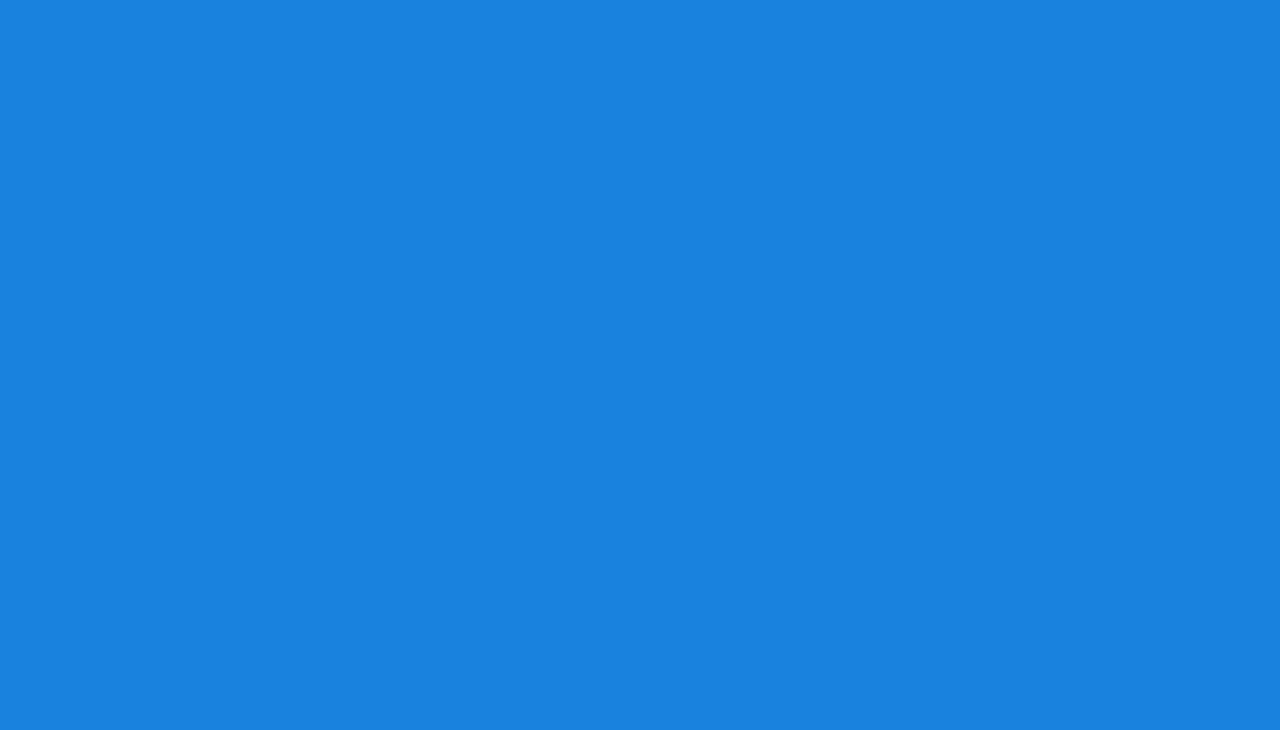
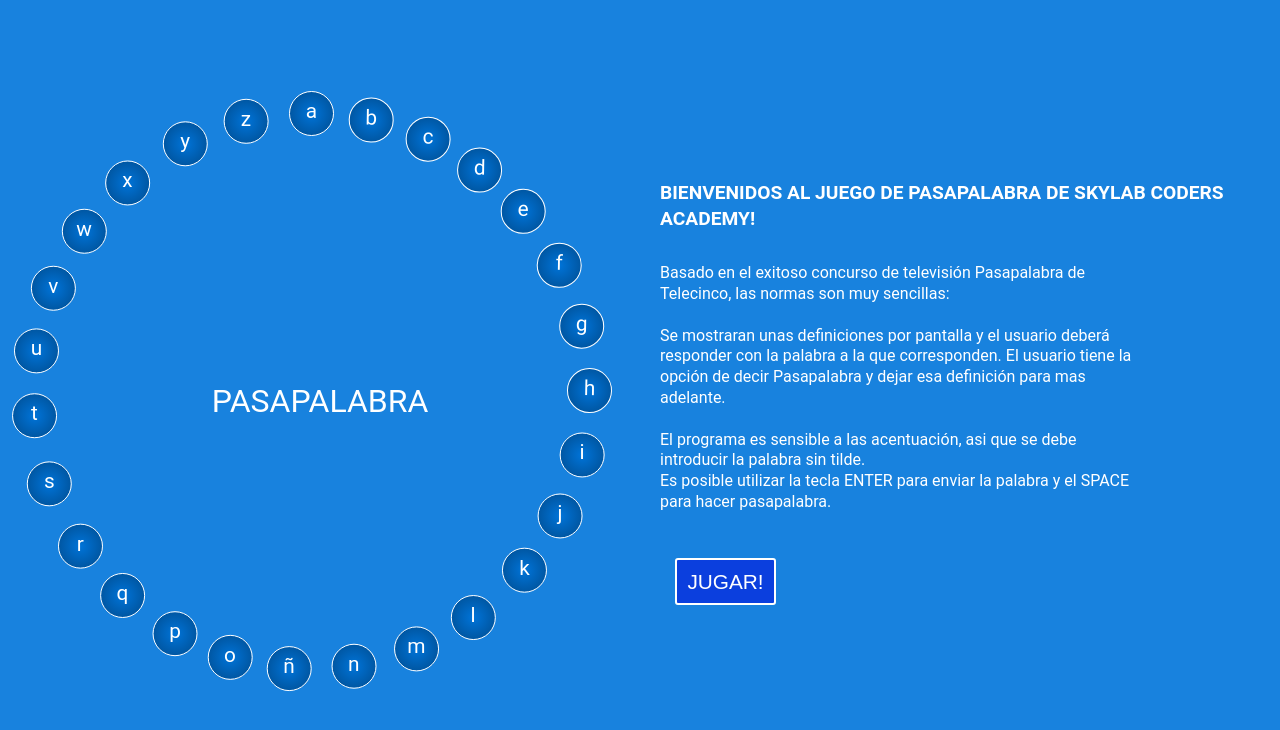
Before and after one commit to blopez-dev/pasapalabra, a plain HTML site: page index.html in a window 1280 px wide. Drawn offline with Linux system fonts and the light colour scheme.

Commit message:
modified logic game

```diff
--- a/css/style.css
+++ b/css/style.css
@@ -6,6 +6,7 @@
     --second-color: #238fe3;
     --background-color: #1882de;
     --btn-primary : #0b3fde;
+    --btn-succes : #17B05B;
     --font-Family:'Roboto', sans-serif;
 }
 
@@ -14,7 +15,7 @@
 ul > li {padding:5px; margin:10px;}
 .btn{
     display: inline-block;
-    margin:25px 0;
+    margin:25px 15px;
     padding: .25em .5em;
     border: 2px solid var(--primary-color);
     border-radius: 3px;
@@ -28,6 +29,7 @@
     color: var(--primary-color);
 }
 .primary{background-color: var(--btn-primary) !important;}
+.succes{background-color: var(--btn-succes) !important;}
 
 #app{
     display:flex;
@@ -41,13 +43,25 @@
 }
 
 .wrapper-content{
-    display:block;
+    display:flex;
+    flex-flow: row wrap;
+    justify-content: space-between;
+    align-items: stretch;
     position:relative;
-    width: 50%;
+    width: 100%;
     min-height: 50vh;
     transform: none;
-    top:auto;
-    left:auto;
+}
+.wrapper-content > .col {
+    display:flex;
+    flex-flow:column wrap;
+    justify-content: center;
+    align-items: flex-start;
+    position:relative;
+    width: 100%;
+    max-width: 50%;
+    min-height: 100vh;
+    padding: 20px;
 }
 .wrapper-letters{
     position:absolute;
@@ -74,7 +88,7 @@
     text-align: center;
     color:var( --primary-color);
 }
-#app .wrapper-letters .letter{
+#app .wrapper-letters .item{
     display:block;
     position:absolute;
     top:50%;
@@ -92,35 +106,35 @@
     transition: all 0.9s ease-in-out;
 }
 
-.wrapper-letters .letter:first-child{transform:rotate(270deg) translate(278px) rotate(-270deg)}
-.wrapper-letters .letter:nth-child(2){transform:rotate(282.4deg) translate(278px) rotate(-281.4deg)}
-.wrapper-letters .letter:nth-child(3){transform:rotate(294.8deg) translate(278px) rotate(-293.8deg)}
-.wrapper-letters .letter:nth-child(4){transform:rotate(307.2deg) translate(278px) rotate(-306.2deg)}
-.wrapper-letters .letter:nth-child(5){transform:rotate(319.6deg) translate(278px) rotate(-318.6deg)}
-.wrapper-letters .letter:nth-child(6){transform:rotate(333deg) translate(278px) rotate(-332deg)}
-.wrapper-letters .letter:nth-child(7){ transform: rotate(346.4deg) translate(278px) rotate(-345.4deg);}
-.wrapper-letters .letter:nth-child(8){ transform: rotate(359.8deg) translate(278px) rotate(-358.8deg)}
-.wrapper-letters .letter:nth-child(9){ transform: rotate(373.2deg) translate(278px) rotate(-373.2deg)}
-.wrapper-letters .letter:nth-child(10){ transform: rotate(386.6deg) translate(278px) rotate(-386.6deg)}
-.wrapper-letters .letter:nth-child(11){transform: rotate(400deg) translate(278px) rotate(-400deg)}
-.wrapper-letters .letter:nth-child(12){transform: rotate(414.4deg) translate(278px) rotate(-414.4deg)}
-.wrapper-letters .letter:nth-child(13){transform: rotate(427.8deg) translate(278px) rotate(-427.8deg)}
-.wrapper-letters .letter:nth-child(14){transform: rotate(441.2deg) translate(278px) rotate(-441.2deg)}
-.wrapper-letters .letter:nth-child(15){transform: rotate(454.6deg) translate(278px) rotate(-454.6deg)}
-.wrapper-letters .letter:nth-child(16){transform: rotate(467deg) translate(278px) rotate(-467deg)}
-.wrapper-letters .letter:nth-child(17){transform: rotate(479.4deg) translate(278px) rotate(-479.4deg)}
-.wrapper-letters .letter:nth-child(18){transform: rotate(492.8deg) translate(278px) rotate(-492.8deg)}
-.wrapper-letters .letter:nth-child(19){transform:rotate(506.2deg) translate(278px) rotate(-506.2deg)}
-.wrapper-letters .letter:nth-child(20){transform:rotate(520.6deg) translate(278px) rotate(-520.6deg)}
-.wrapper-letters .letter:nth-child(21){transform:rotate(535deg) translate(278px) rotate(-535deg)}
-.wrapper-letters .letter:nth-child(22){transform:rotate(548.4deg) translate(278px) rotate(-548.4deg)}
-.wrapper-letters .letter:nth-child(23){transform:rotate(561.8deg) translate(278px) rotate(-561.8deg)}
-.wrapper-letters .letter:nth-child(24){transform:rotate(575.2deg) translate(278px) rotate(-575.2deg)}
-.wrapper-letters .letter:nth-child(25){transform:rotate(588.6deg) translate(278px) rotate(-588.6deg)}
-.wrapper-letters .letter:nth-child(26){transform:rotate(603deg) translate(278px) rotate(-603deg)}
-.wrapper-letters .letter:last-child{transform:rotate(616.4deg) translate(278px) rotate(-616.4deg)}
+.wrapper-letters .item:first-child{transform:rotate(270deg) translate(278px) rotate(-270deg)}
+.wrapper-letters .item:nth-child(2){transform:rotate(282.4deg) translate(278px) rotate(-281.4deg)}
+.wrapper-letters .item:nth-child(3){transform:rotate(294.8deg) translate(278px) rotate(-293.8deg)}
+.wrapper-letters .item:nth-child(4){transform:rotate(307.2deg) translate(278px) rotate(-306.2deg)}
+.wrapper-letters .item:nth-child(5){transform:rotate(319.6deg) translate(278px) rotate(-318.6deg)}
+.wrapper-letters .item:nth-child(6){transform:rotate(333deg) translate(278px) rotate(-332deg)}
+.wrapper-letters .item:nth-child(7){ transform: rotate(346.4deg) translate(278px) rotate(-345.4deg);}
+.wrapper-letters .item:nth-child(8){ transform: rotate(359.8deg) translate(278px) rotate(-358.8deg)}
+.wrapper-letters .item:nth-child(9){ transform: rotate(373.2deg) translate(278px) rotate(-373.2deg)}
+.wrapper-letters .item:nth-child(10){ transform: rotate(386.6deg) translate(278px) rotate(-386.6deg)}
+.wrapper-letters .item:nth-child(11){transform: rotate(400deg) translate(278px) rotate(-400deg)}
+.wrapper-letters .item:nth-child(12){transform: rotate(414.4deg) translate(278px) rotate(-414.4deg)}
+.wrapper-letters .item:nth-child(13){transform: rotate(427.8deg) translate(278px) rotate(-427.8deg)}
+.wrapper-letters .item:nth-child(14){transform: rotate(441.2deg) translate(278px) rotate(-441.2deg)}
+.wrapper-letters .item:nth-child(15){transform: rotate(454.6deg) translate(278px) rotate(-454.6deg)}
+.wrapper-letters .item:nth-child(16){transform: rotate(467deg) translate(278px) rotate(-467deg)}
+.wrapper-letters .item:nth-child(17){transform: rotate(479.4deg) translate(278px) rotate(-479.4deg)}
+.wrapper-letters .item:nth-child(18){transform: rotate(492.8deg) translate(278px) rotate(-492.8deg)}
+.wrapper-letters .item:nth-child(19){transform:rotate(506.2deg) translate(278px) rotate(-506.2deg)}
+.wrapper-letters .item:nth-child(20){transform:rotate(520.6deg) translate(278px) rotate(-520.6deg)}
+.wrapper-letters .item:nth-child(21){transform:rotate(535deg) translate(278px) rotate(-535deg)}
+.wrapper-letters .item:nth-child(22){transform:rotate(548.4deg) translate(278px) rotate(-548.4deg)}
+.wrapper-letters .item:nth-child(23){transform:rotate(561.8deg) translate(278px) rotate(-561.8deg)}
+.wrapper-letters .item:nth-child(24){transform:rotate(575.2deg) translate(278px) rotate(-575.2deg)}
+.wrapper-letters .item:nth-child(25){transform:rotate(588.6deg) translate(278px) rotate(-588.6deg)}
+.wrapper-letters .item:nth-child(26){transform:rotate(603deg) translate(278px) rotate(-603deg)}
+.wrapper-letters .item:last-child{transform:rotate(616.4deg) translate(278px) rotate(-616.4deg)}
 
-.pasapalabra-wellcome{
+.wellcome-game{
     display:flex;
     flex-flow:column wrap;
     justify-content: center;
@@ -128,23 +142,36 @@
     min-height: 100%;
     color:var( --primary-color);
 }
-.pasapalabra-wellcome .subtitle{
+.wellcome-game .subtitle{
     font-size: 1.2em;
     line-height: 1.4em;
     margin:10px 0;
 }
-.pasapalabra-wellcome p{
+.wellcome-game p{
     font-size: 1em;
     line-height: 1.3em;
     max-width: 80%;
+    margin:20px 0px;
 }
 .hidden{
-    display: none;
+    display: none !important;
 }
 
-.pasapalabra-controls{
+.panel-game, .controls{
     display:flex;
     flex-flow:row wrap;
     justify-content: center;
     align-items: center;
 }
+.controls input{
+    position:relative;
+    display:inline-block;
+    margin: 25px 15px;
+    padding: .35em .5em;
+    border-radius: 3px;
+    font-size: 1.3em;
+    line-height: 1.6em;
+    box-shadow: none;
+    border:0;
+
+}
--- a/index.html
+++ b/index.html
@@ -2,14 +2,62 @@
 <html lang="en">
 <head>
     <meta charset="UTF-8">
-    <meta name="viewport" content="width=device-width, user-scalable=no, initial-scale=1.0, maximum-scale=1.0, minimum-scale=1.0">
+    <meta name="viewport"
+          content="width=device-width, user-scalable=no, initial-scale=1.0, maximum-scale=1.0, minimum-scale=1.0">
     <meta http-equiv="X-UA-Compatible" content="ie=edge">
     <link rel="stylesheet" href="./css/style.css">
     <title>PASAPALABRA | GAME</title>
 </head>
 <body>
 <div id="app">
-
+    <div class="wrapper-content">
+        <div class="col donut-words">
+            <ul class="wrapper-letters">
+                <li class="item">a</li>
+                <li class="item">b</li>
+                <li class="item">c</li>
+                <li class="item">d</li>
+                <li class="item">e</li>
+                <li class="item">f</li>
+                <li class="item">g</li>
+                <li class="item">h</li>
+                <li class="item">i</li>
+                <li class="item">j</li>
+                <li class="item">k</li>
+                <li class="item">l</li>
+                <li class="item">m</li>
+                <li class="item">n</li>
+                <li class="item">ñ</li>
+                <li class="item">o</li>
+                <li class="item">p</li>
+                <li class="item">q</li>
+                <li class="item">r</li>
+                <li class="item">s</li>
+                <li class="item">t</li>
+                <li class="item">u</li>
+                <li class="item">v</li>
+                <li class="item">w</li>
+                <li class="item">x</li>
+                <li class="item">y</li>
+                <li class="item">z</li>
+            </ul>
+        </div>
+        <div class="col">
+            <div class="wellcome-game">
+                <h2 class="subtitle">BIENVENIDOS AL JUEGO DE PASAPALABRA DE SKYLAB CODERS ACADEMY!</h2>
+                <p>Basado en el exitoso concurso de televisión Pasapalabra de Telecinco, las normas son muy sencillas:<br><br>Se mostraran unas definiciones por pantalla y el usuario deberá responder con la palabra a la que corresponden. El usuario tiene la opción de decir Pasapalabra y dejar esa definición para mas adelante.<br><br>El programa es sensible a las acentuación, asi que se debe introducir la palabra sin tilde.<br>Es posible utilizar la tecla ENTER para enviar la palabra y el SPACE para hacer pasapalabra.</p>
+                <button id="playBtn" class="btn primary">Jugar!</button>
+            </div>
+            <div class="panel-game hidden">
+                <div class="definition"></div>
+                <div class="controls">
+                    <input type="text" placeholder="Introduce tu respuesta" class="answer-intpu">
+                    <button class="btn succes">ENVIAR</button>
+                    <button class="btn primary">PASAPALABRA</button>
+                </div>
+            </div>
+        </div>
+    </div>
 </div>
 <script type="module" src="./js/data.js"></script>
 <script type="module" src="./js/app.js"></script>
--- a/js/data.js
+++ b/js/data.js
@@ -1,11 +1,6 @@
 const questions = [
 
-    {
-        title: 'BIENVENIDOS AL JUEGO DE PASAPALABRA DE SKYLAB CODERS ACADEMY!',
-        content: `Basado en el exitoso concurso de televisión Pasapalabra de Telecinco. <br> <br>
-        Las normas son muy sencillas: Se mostraran unas definiciones por pantalla y el usuario deberá responder con la palabra a la que corresponden. <br> <br>
-        El usuario tiene la opción de decir Pasapalabra y dejar esa definición para mas adelante. El programa es sensible a las acentuación, asi que se debe introducir la palabra sin tilde.`
-    },
+
 
     {
         letter: "a",
```
Also changed, not shown: js/app.js (+52 -0 lines).
